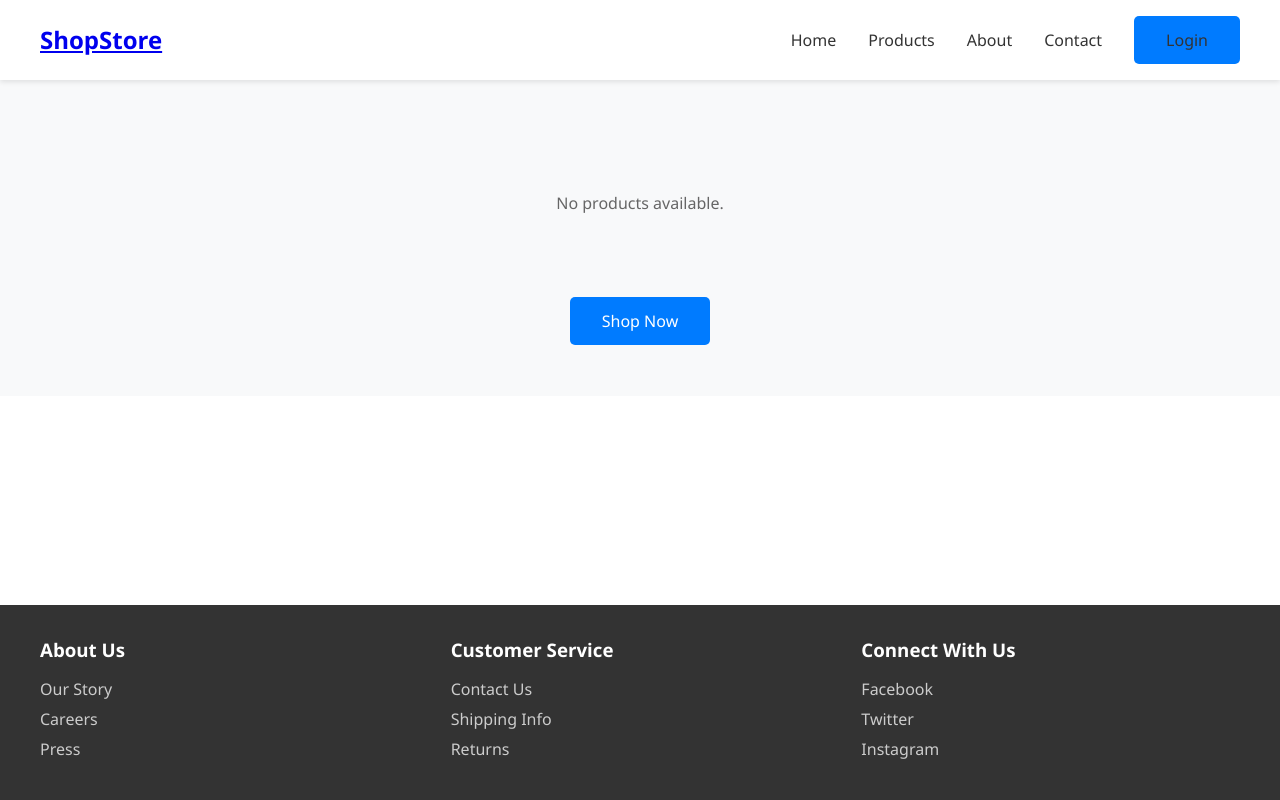
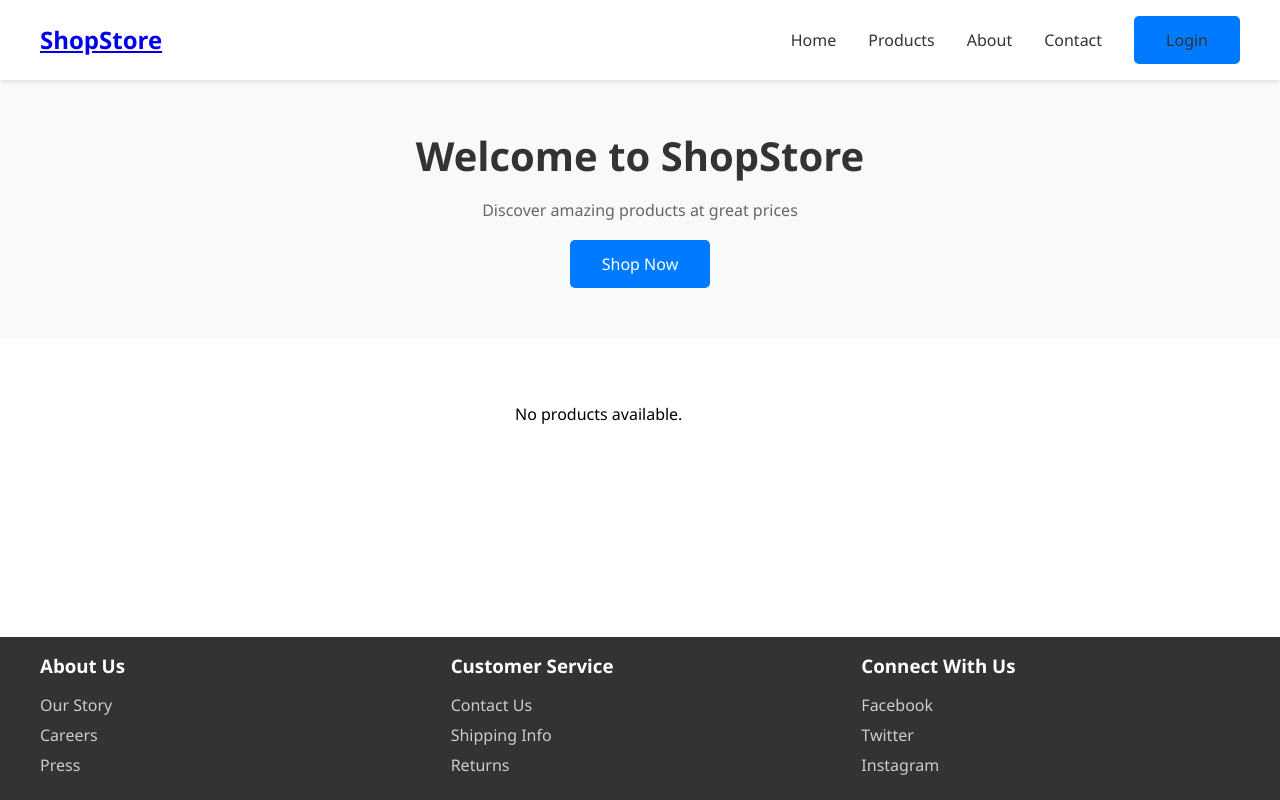
Before and after one commit to tomsmith11/ecommerce26-11-24, a Django app: page /products/ in a window 1280 px wide. Run offline with Django 5.2, Linux system fonts and the light colour scheme; data that the repository does not hold is empty.

Commit message:
Fixed product stuff

```diff
--- a/myapp/static/ecommerce/styles.css
+++ b/myapp/static/ecommerce/styles.css
@@ -27,6 +27,17 @@ header {
   position: fixed;
   width: 100%;
   top: 0;
+  z-index: 1000;
+}
+
+footer {
+  background-color: #333;
+  color: white;
+  box-shadow: 0 2px 5px rgba(0, 0, 0, 0.1);
+  padding: 1rem 2rem;
+  position: fixed;
+  width: 100%;
+  bottom: 0;
   z-index: 1000;
 }
 
@@ -162,13 +173,6 @@ nav {
   background-color: #0056b3;
 }
 
-footer {
-  background-color: #333;
-  color: white;
-  padding: 2rem;
-  margin-top: 4rem;
-}
-
 .footer-content {
   max-width: 1200px;
   margin: 0 auto;
--- a/myapp/templates/ecommerce/products.html
+++ b/myapp/templates/ecommerce/products.html
@@ -1,11 +1,16 @@
+
 {% extends "base.html" %}
 {% block title %}Home - ShopStore{% endblock %}
 {% block content %}
 
 <section class="hero">
-  <section class="products" id="products">
+    <h1>Welcome to ShopStore</h1>
+    <p>Discover amazing products at great prices</p>
+    <a href="{% url 'products' %}" class="cta-button">Shop Now</a>
+</section>
+<section class="products" id="products">
   <div class="product-grid">
-    {% for Product in Products %}
+    {% for product in products %}
     <div class="product-card">
       <div class="product-image">
         {% if product.image %}
@@ -20,7 +25,7 @@
       <div class="product-info">
         <h3>{{ product.name }}</h3>
         <p class="price">${{ product.price }}</p>
-        <a href="{% url 'add_to_cart' product.id %}" class="add-to-cart"
+        <a href="" class="add-to-cart"
           >Add to Cart</a
         >
       </div>
@@ -29,8 +34,4 @@
     <p>No products available.</p>
     {% endfor %}
   </div>
-</section>
-    <a href="{% url 'products' %}" class="cta-button">Shop Now</a>
-</section>
-
 {% endblock %}
--- a/myapp/views.py
+++ b/myapp/views.py
@@ -58,8 +58,7 @@ def home(request):
 
 def products(request):
     products = Product.objects.all()
-    return render(request, 'ecommerce/products.html', {'products': products})
-
+    return render(request, 'ecommerce/products.html', {'products': Product.objects.all()})
 def about(request):
   return render(request, 'ecommerce/about.html')
 
```
Also changed, not shown: myapp/templates/ecommerce/home.html (+2 -14 lines), myapp/templates/ecommerce/our_story.html (+8 -5 lines), myapp/templates/ecommerce/returns.html (+5 -3 lines).
